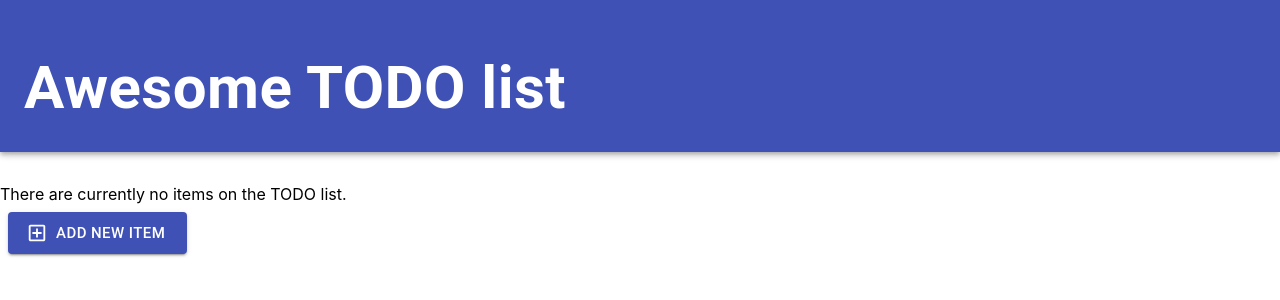
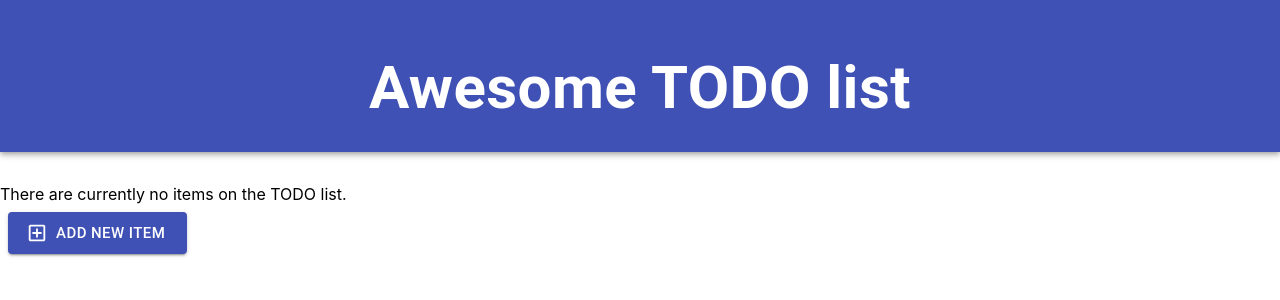
Before and after one commit to jvc5546/ascella-technologies-todo-list, a React (Create React App) app: page / in a window 1280 px wide. Shown: the top 300 px of the page. Built offline with nearby package versions, Linux system fonts and the light colour scheme.

Commit message:
Changed the style

```diff
--- a/src/Components/AppBar.js
+++ b/src/Components/AppBar.js
@@ -7,7 +7,8 @@ import { makeStyles } from '@material-ui/core/styles';
 const useStyles = makeStyles((theme) => ({
   root: {
     flexGrow: 1,
-    paddingBottom: theme.spacing(4)
+    paddingBottom: theme.spacing(4),
+    textAlign: 'center'
   },
   toolbar: {
     minHeight: 128,
```
